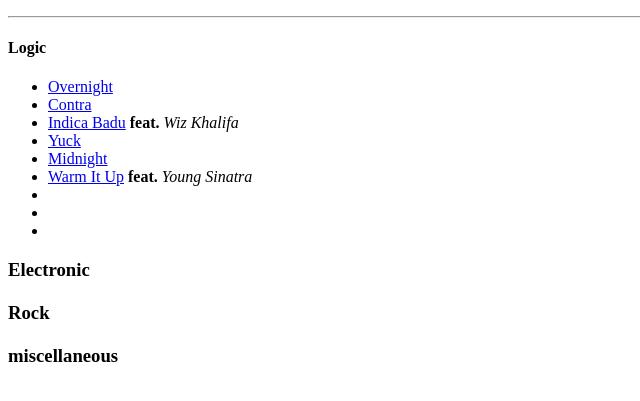
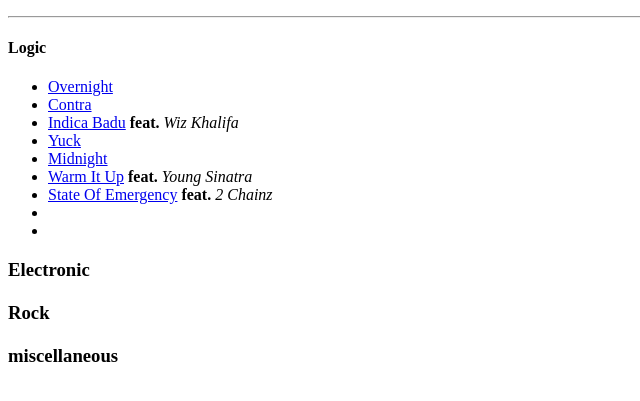
Before and after one commit to Bclajr/spotifyPlaylistProject, a plain HTML site: page index.html in a window 1280 px wide. Shown: the part 105-506 px from the top of the page, without its empty margins (0-640 px from the left). Drawn offline with Linux system fonts and the light colour scheme.

Commit message:
Add song State of emergency
Add in index.html

```diff
--- a/index.html
+++ b/index.html
@@ -22,7 +22,7 @@
             <li><a href="https://open.spotify.com/track/0D5CXSUx8GOCHSY8KWgi9h?si=hjoMvk3ZQpqw6O0s6343wQ">Yuck</a></li>
             <li><a href="https://open.spotify.com/track/1GtVGc1UYin3zpMUdNSSpM?si=3niXsl2qS86rfJNrV7_6OQ">Midnight</a></li>
             <li><a href="https://open.spotify.com/track/3W4JFzOQdo5J2Wgt9DFg24?si=w8fw8_r-TvicqOAXqWnpGA">Warm It Up</a><strong> feat.</strong><em> Young Sinatra</em></li>
-            <li><a href=""></a></li>
+            <li><a href="https://open.spotify.com/track/58cvckETahSOG74RP5WE99?si=NO0qqoU9RMeNtGJIN3vCTA">State Of Emergency</a><strong> feat.</strong><em> 2 Chainz</em></li>
             <li><a href=""></a></li>
             <li><a href=""></a></li>
         </ul>
```
